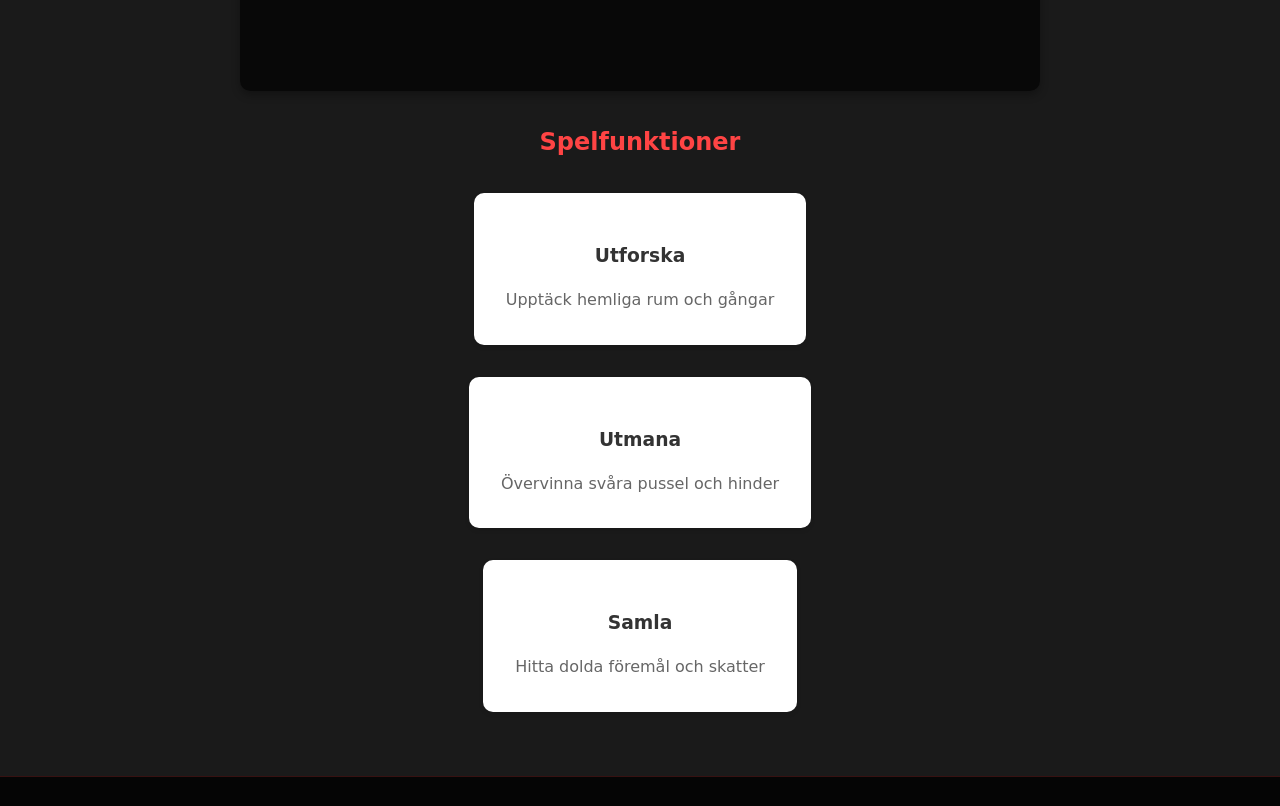
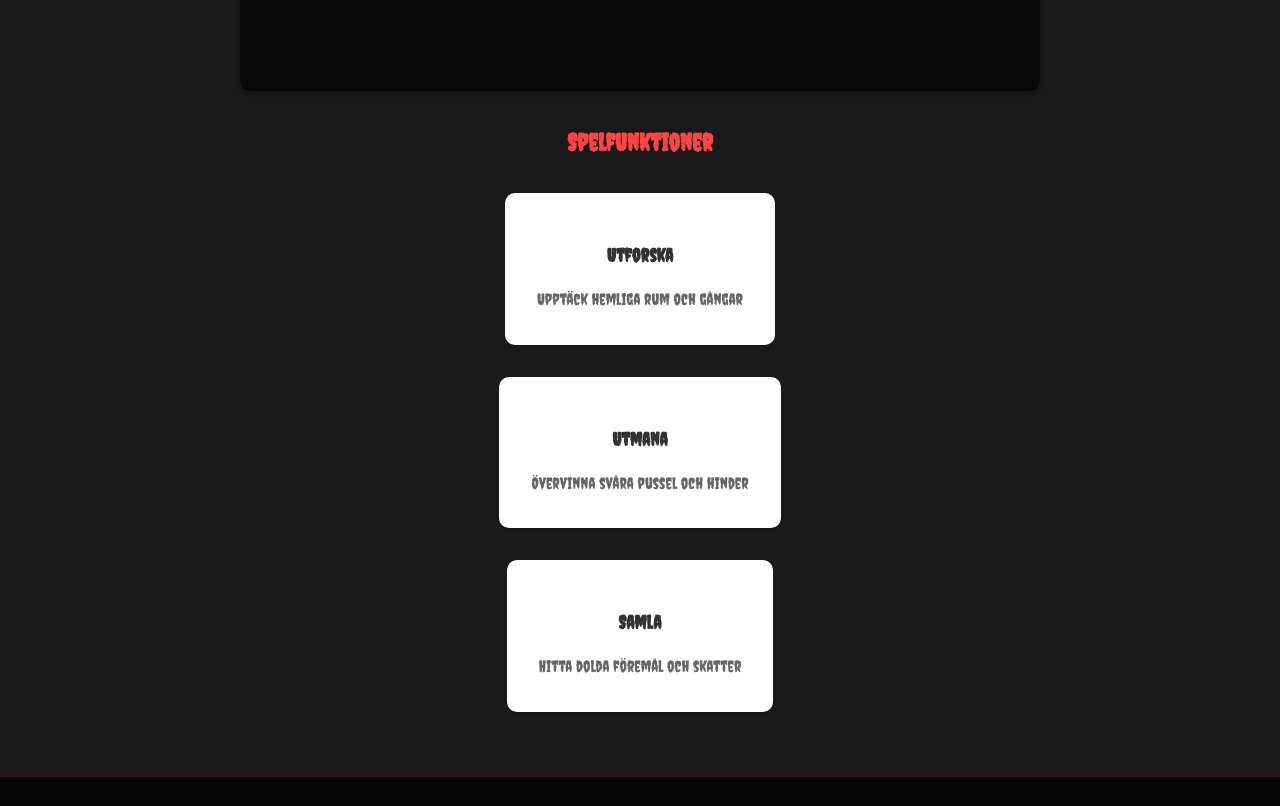
Before and after one commit to ntisod/spelsajt-wutv1-te23-devil-s-room, a plain HTML site: page index.html in a window 1280 px wide. Shown: the part 491-1297 px from the top of the page. Drawn offline with Linux system fonts and the light colour scheme.

Commit message:
Update font link in multiple HTML files to enable Google Fonts for consistent typography across the site.

```diff
--- a/index.html
+++ b/index.html
@@ -7,7 +7,7 @@
     <link rel="stylesheet" href="css/style.css">
     <link rel="preconnect" href="https://fonts.googleapis.com">
     <link rel="preconnect" href="https://fonts.gstatic.com" crossorigin>
-    <!--link href="https://fonts.googleapis.com/css2?family=Roboto:wght@400;700&family=Creepster&display=swap" rel="stylesheet"-->
+    <link href="https://fonts.googleapis.com/css2?family=Roboto:wght@400;700&family=Creepster&display=swap" rel="stylesheet">
 </head>
 <body>
     <header>
```
Also changed, not shown: pages/about.html (+1 -1 lines), pages/credits.html (+1 -1 lines), pages/gallery.html (+1 -1 lines), pages/highscores.html (+1 -1 lines), pages/how-to-play.html (+1 -1 lines), pages/login.html (+1 -1 lines).
